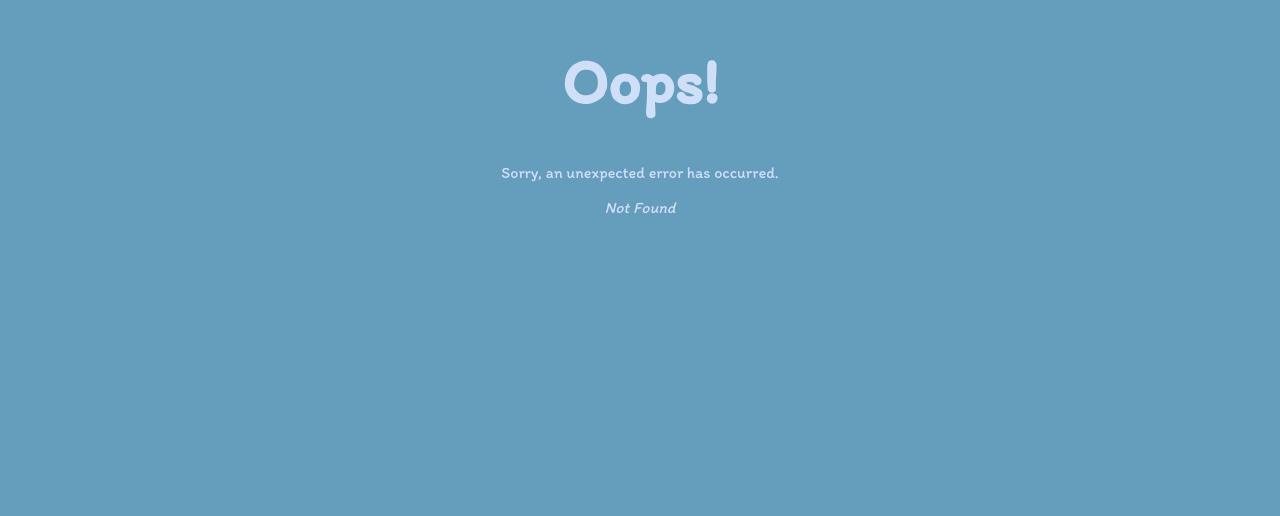
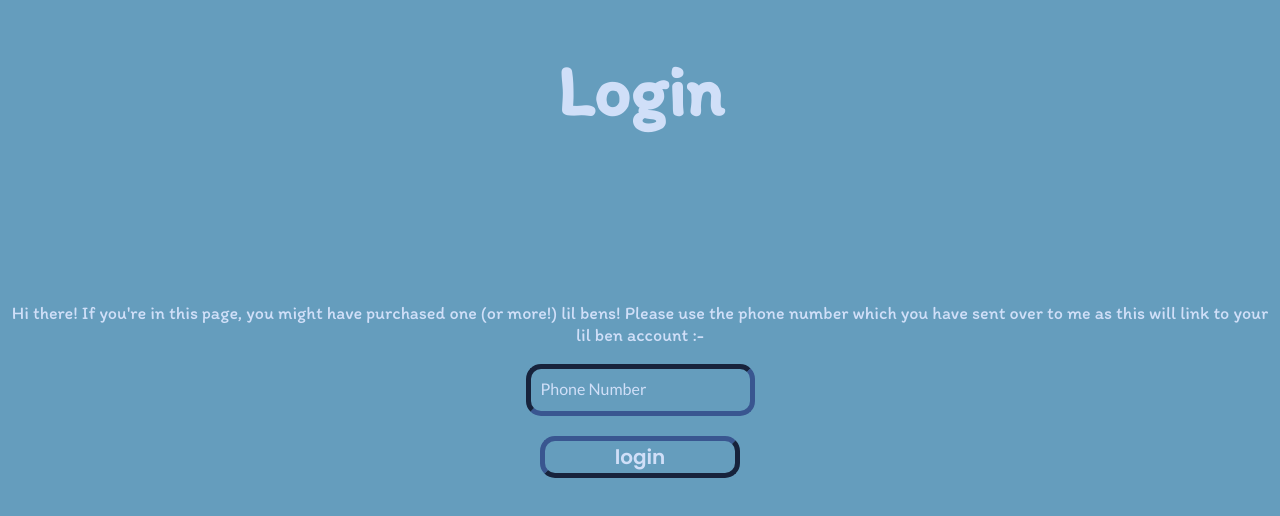
Before and after one commit to applepiofmyeye/lil_ben_app, a React (Create React App) app: page /login in a window 1280 px wide. Before the commit this address had no page. Shown: the part 120-636 px from the top of the page. Built offline with nearby package versions, Linux system fonts and the light colour scheme.

Commit message:
Add Login page functionality

```diff
--- a/src/index.css
+++ b/src/index.css
@@ -19,6 +19,15 @@
   font-style: normal;
 }
 
+:root {
+  --background-colour: #659DBD;
+  --font-colour: #d0dff8;
+  --accent-colour: rgb(57, 86, 144);
+  --font-lato: 'Lato', sans-serif;
+  --font-poppins: 'Poppins', sans-serif;
+  --font-itim: 'Itim', sans-serif;
+}
+
 
 
 body {
--- a/src/index.js
+++ b/src/index.js
@@ -8,6 +8,7 @@ import Root from "./routes/root";
 import "./index.css";
 import ErrorPage from "./error-page";
 import User from "./routes/users";
+import Login from "./routes/Login";
 
 const router = createBrowserRouter([
   {
@@ -20,6 +21,11 @@ const router = createBrowserRouter([
       element: <User/>
     }]
   },
+  {
+    path: "/login",
+    element: <Login/>,
+    errorElement: <ErrorPage/>,
+  }
 ]);
 
 ReactDOM.createRoot(document.getElementById("root")).render(
--- /dev/null
+++ b/src/routes/Login.css
@@ -0,0 +1,42 @@
+input {
+    border-width: 5px;
+    border-color: var(--accent-colour);
+    border-radius: 15px;
+    min-height: 40px;
+    min-width: 200px;
+    background-color: var(--font-color);
+    color: var(--font-color);
+    padding-left: 10px;
+    font-size: 16px;
+    font-weight: 400;
+}
+
+input::placeholder {
+    color: var(--font-color);
+    font-family: var(--font-lato);
+}
+
+button {
+    margin: 20px;
+
+    border-width: 5px;
+    border-color: var(--accent-colour);
+    border-radius: 15px;
+
+    min-height: 40px;
+    min-width: 200px;
+
+    color: var(--font-colour);
+    background-color: var(--font-color);
+
+    font-family: var(--font-poppins);
+    font-weight: 600;
+    font-size: 20px;
+
+}
+
+p {
+    padding-top: 15vh;
+    padding-left: 5px;
+    padding-right: 5px;
+}
--- /dev/null
+++ b/src/routes/Login.js
@@ -0,0 +1,27 @@
+import React from 'react'
+import './Login.css'
+
+function Login() {
+    const handleLogin = (e) => {
+        e.preventDefault();
+        const form = e.target;
+        const formData = new FormData(form);
+        const formJson = Object.fromEntries(formData.entries());
+        console.log(formJson);
+    }
+  return (
+    <>
+        <h1>Login</h1>
+        <p>
+            Hi there! If you're in this page, you might have purchased one (or more!) lil bens! Please use the phone number which you have sent over to me as this will link to your lil ben account :-
+        </p>
+        <form method="post" onSubmit={handleLogin} >
+            <input type={"text"} placeholder="Phone Number" name="phoneNumber"/>
+        <br/>
+        <button type="submit">login</button>
+        </form>
+    </>
+  )
+}
+
+export default Login
--- a/src/routes/root.css
+++ b/src/routes/root.css
@@ -9,6 +9,9 @@
 body {
     text-align: center;
     padding-top: 15vh;
+    padding-left: 5px;
+    padding-right: 5px;
+    font-size: 18px;
 }
 
 h1 {
@@ -19,97 +22,6 @@ h3 {
     font-family: 'Poppins', sans-serif;
     font-size: 30px;
     letter-spacing: normal;
-}
-
-.odometer.odometer-auto-theme, .odometer.odometer-theme-default {
-    display: inline-block;
-    vertical-align: middle;
-    *vertical-align: auto;
-    *zoom: 1;
-    *display: inline;
-    position: relative;
-  }
-  .odometer.odometer-auto-theme .odometer-digit, .odometer.odometer-theme-default .odometer-digit {
-    display: inline-block;
-    vertical-align: middle;
-    *vertical-align: auto;
-    *zoom: 1;
-    *display: inline;
-    position: relative;
-  }
-  .odometer.odometer-auto-theme .odometer-digit .odometer-digit-spacer, .odometer.odometer-theme-default .odometer-digit .odometer-digit-spacer {
-    display: inline-block;
-    vertical-align: middle;
-    *vertical-align: auto;
-    *zoom: 1;
-    *display: inline;
-    visibility: hidden;
-  }
-  .odometer.odometer-auto-theme .odometer-digit .odometer-digit-inner, .odometer.odometer-theme-default .odometer-digit .odometer-digit-inner {
-    text-align: left;
-    display: block;
-    position: absolute;
-    top: 0;
-    left: 0;
-    right: 0;
-    bottom: 0;
-    overflow: hidden;
-  }
-  .odometer.odometer-auto-theme .odometer-digit .odometer-ribbon, .odometer.odometer-theme-default .odometer-digit .odometer-ribbon {
-    display: block;
-  }
-  .odometer.odometer-auto-theme .odometer-digit .odometer-ribbon-inner, .odometer.odometer-theme-default .odometer-digit .odometer-ribbon-inner {
-    display: block;
-    -webkit-backface-visibility: hidden;
-  }
-  .odometer.odometer-auto-theme .odometer-digit .odometer-value, .odometer.odometer-theme-default .odometer-digit .odometer-value {
-    display: block;
-    -webkit-transform: translateZ(0);
-  }
-  .odometer.odometer-auto-theme .odometer-digit .odometer-value.odometer-last-value, .odometer.odometer-theme-default .odometer-digit .odometer-value.odometer-last-value {
-    position: absolute;
-  }
-  .odometer.odometer-auto-theme.odometer-animating-up .odometer-ribbon-inner, .odometer.odometer-theme-default.odometer-animating-up .odometer-ribbon-inner {
-    -webkit-transition: -webkit-transform 2s;
-    -moz-transition: -moz-transform 2s;
-    -ms-transition: -ms-transform 2s;
-    -o-transition: -o-transform 2s;
-    transition: transform 0.8s;
-  }
-  .odometer.odometer-auto-theme.odometer-animating-up.odometer-animating .odometer-ribbon-inner, .odometer.odometer-theme-default.odometer-animating-up.odometer-animating .odometer-ribbon-inner {
-    -webkit-transform: translateY(-100%);
-    -moz-transform: translateY(-100%);
-    -ms-transform: translateY(-100%);
-    -o-transform: translateY(-100%);
-    transform: translateY(-100%);
-  }
-  .odometer.odometer-auto-theme.odometer-animating-down .odometer-ribbon-inner, .odometer.odometer-theme-default.odometer-animating-down .odometer-ribbon-inner {
-    -webkit-transform: translateY(-100%);
-    -moz-transform: translateY(-100%);
-    -ms-transform: translateY(-100%);
-    -o-transform: translateY(-100%);
-    transform: translateY(-100%);
-  }
-  .odometer.odometer-auto-theme.odometer-animating-down.odometer-animating .odometer-ribbon-inner, .odometer.odometer-theme-default.odometer-animating-down.odometer-animating .odometer-ribbon-inner {
-    -webkit-transition: -webkit-transform 2s;
-    -moz-transition: -moz-transform 2s;
-    -ms-transition: -ms-transform 2s;
-    -o-transition: -o-transform 2s;
-    transition: transform 2s;
-    -webkit-transform: translateY(0);
-    -moz-transform: translateY(0);
-    -ms-transform: translateY(0);
-    -o-transform: translateY(0);
-    transform: translateY(0);
-  }
-
-  .odometer.odometer-auto-theme, .odometer.odometer-theme-default {
-    font-family: "Itim", cursive;
-    font-size: 60px;
-    line-height: 1.1em;
-  }
-  .odometer.odometer-auto-theme .odometer-value, .odometer.odometer-theme-default .odometer-value {
-    text-align: center;
 }
 
 .linkContainer {
--- a/src/routes/root.js
+++ b/src/routes/root.js
@@ -8,7 +8,7 @@ export default function Root() {
   const [numSuffix, setNumSuffix] = useState("th");
 
   const numOfBensAddOne = () => {
-    setNumberOfBens(num => num + 1);
+    setNumberOfBens(num => num + 5);
   }
 
   const socials = [
@@ -57,12 +57,12 @@ export default function Root() {
     return (
       <>
         <div id="sidebar">
-          <h1>Thank you for your support!</h1>
-          <p>We are currently in the process of building Lil Ben's Universe! Thank you for being the...</p>
-          <ReactOdometer value={numberOfBens}></ReactOdometer><text>{" " + numSuffix}</text>
-          {/* <br></br><button onClick={()=> numOfBensAddOne()}>Press</button> */}
-          <p>...Lil Ben supporter! <br/><br/>Thanks to your help, we will be able to continue this project and build our dream game, Lil Ben's Universe. <br/> As our first supporters, you will have early-bird access to our game when launched, <br/> with exclusive early-bird gifts as well. </p>
-          <h3>Let's keep in touch!</h3>
+          <h1>Hi!</h1>
+          <p>We are currently in the process of building Lil Ben's Universe! Thank you for supporting Lil Ben!
+            <br/>
+            <br/>
+            Thanks to your help, we will be able to continue this project and build our dream game –– <b>Lil Ben's Universe</b>. </p>
+            <h3>Let's keep in touch!</h3>
           <div className="socialsDiv">
             {socials.map(x => {
               return (
@@ -78,6 +78,7 @@ export default function Root() {
 
           </div>
 
+
         <Outlet />
         <div className="contactUsDiv">
           <p>
```
Lines whose indentation alone changed are shown as unchanged.
